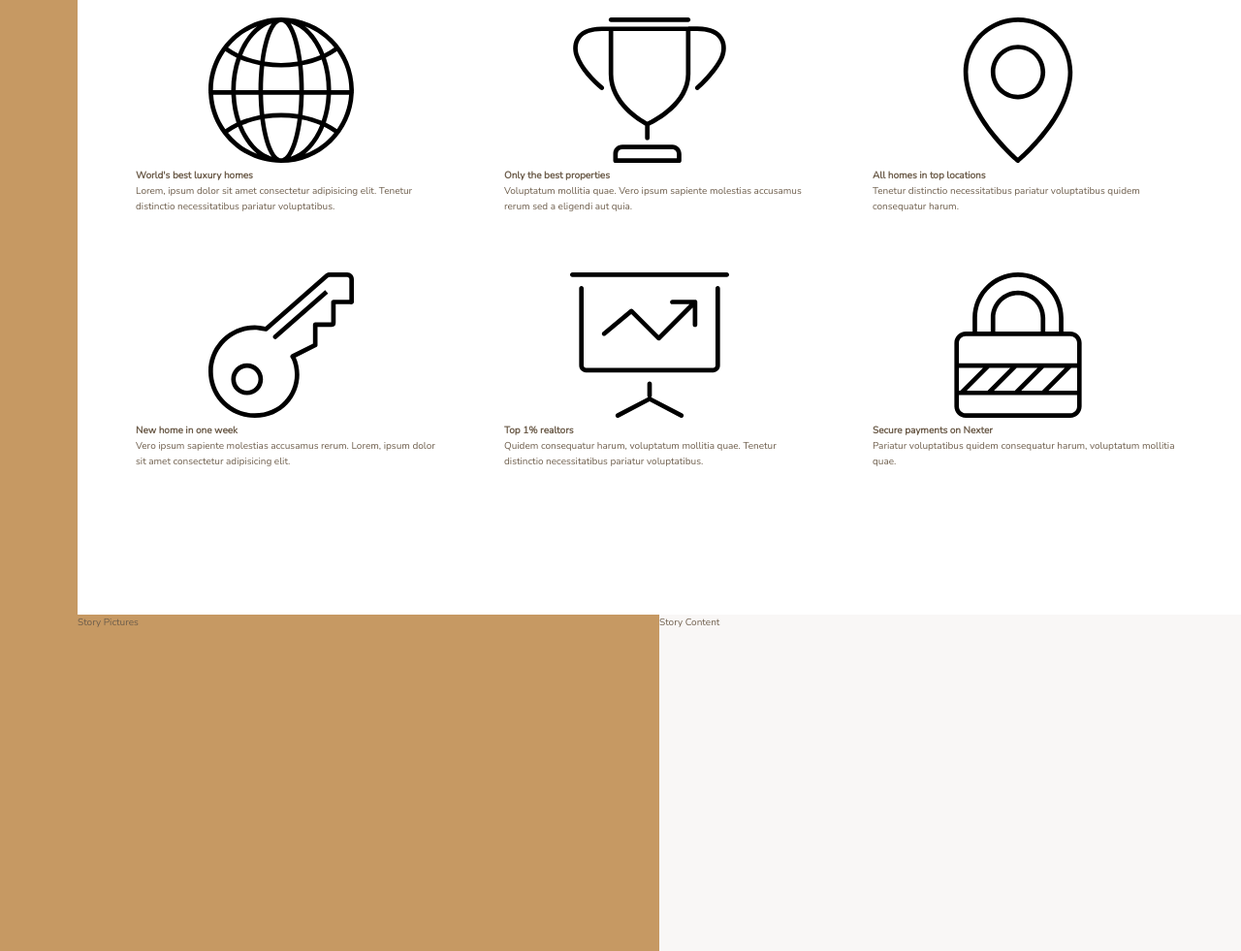
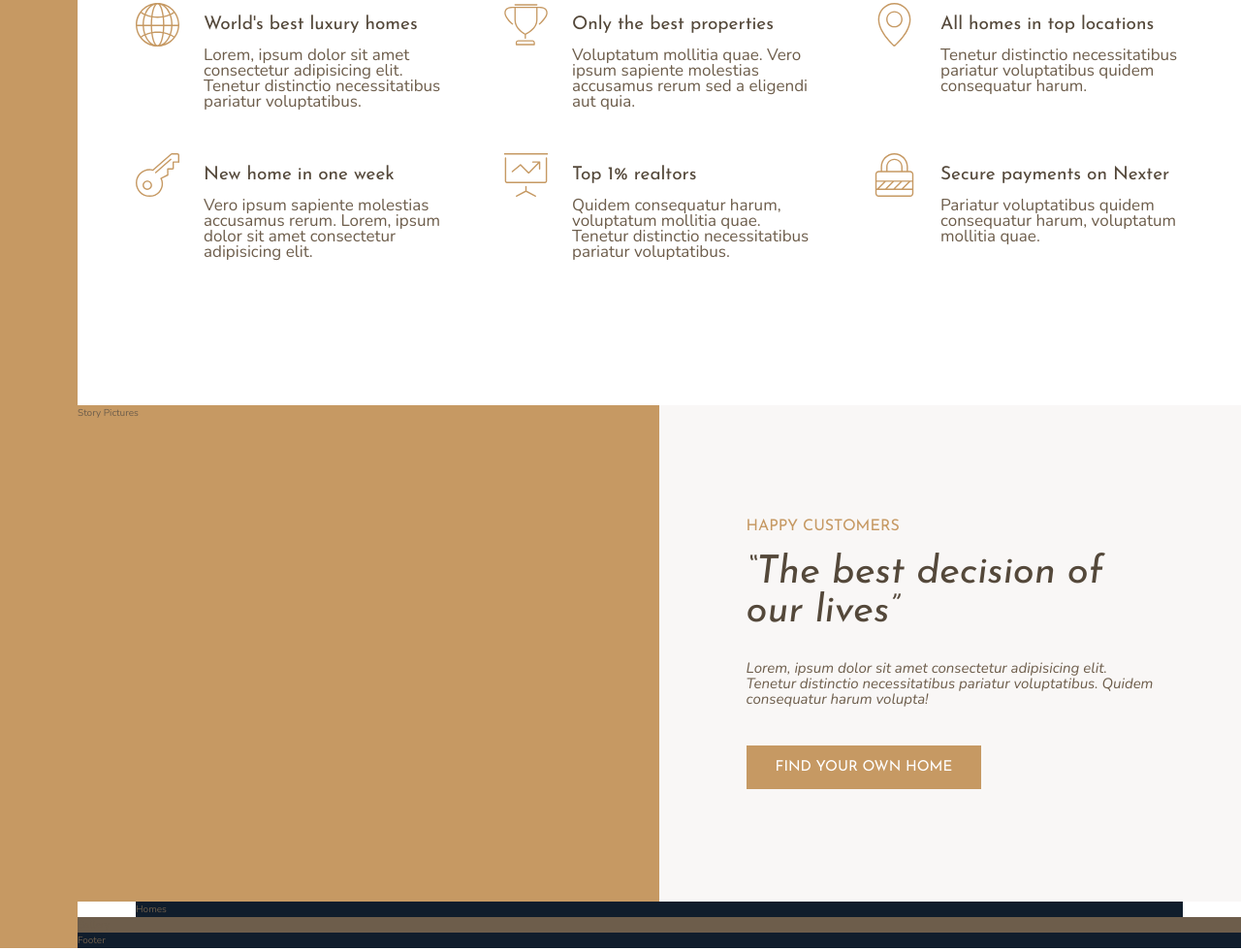
Before and after one commit to tsirianni/Nexter-realState-landingPage, a website: page index.html in a window 1280 px wide. Shown: the part 772-1753 px from the top of the page at 97% size. Drawn offline with nearby package versions, Linux system fonts and the light colour scheme.

Commit message:
Sory section | right side finished

```diff
--- a/index.html
+++ b/index.html
@@ -29,7 +29,7 @@
                 <svg class="feature__icon">
                     <use xlink:href="image/sprite.svg#icon-global"></use>
                 </svg>
-                <h4 class="heading-4">World's best luxury homes</h4>
+                <h4 class="heading-4 heading-4--dark">World's best luxury homes</h4>
                 <p class="feature__text">
                     Lorem, ipsum dolor sit amet consectetur adipisicing elit. Tenetur distinctio necessitatibus pariatur voluptatibus.
                 </p>
@@ -39,7 +39,7 @@
                 <svg class="feature__icon">
                     <use xlink:href="image/sprite.svg#icon-trophy"></use>
                 </svg>
-                <h4 class="heading-4">Only the best properties</h4>
+                <h4 class="heading-4 heading-4--dark">Only the best properties</h4>
                 <p class="feature__text">
                     Voluptatum mollitia quae. Vero ipsum sapiente molestias accusamus rerum sed a eligendi aut quia.
                 </p>
@@ -49,7 +49,7 @@
                 <svg class="feature__icon">
                     <use xlink:href="image/sprite.svg#icon-map-pin"></use>
                 </svg>
-                <h4 class="heading-4">All homes in top locations</h4>
+                <h4 class="heading-4 heading-4--dark">All homes in top locations</h4>
                 <p class="feature__text">
                     Tenetur distinctio necessitatibus pariatur voluptatibus quidem consequatur harum.
                 </p>
@@ -59,7 +59,7 @@
                 <svg class="feature__icon">
                     <use xlink:href="image/sprite.svg#icon-key"></use>
                 </svg>
-                <h4 class="heading-4">New home in one week</h4>
+                <h4 class="heading-4 heading-4--dark">New home in one week</h4>
                 <p class="feature__text">
                     Vero ipsum sapiente molestias accusamus rerum. Lorem, ipsum dolor sit amet consectetur adipisicing elit.
                 </p>
@@ -69,7 +69,7 @@
                 <svg class="feature__icon">
                     <use xlink:href="image/sprite.svg#icon-presentation"></use>
                 </svg>
-                <h4 class="heading-4">Top 1% realtors</h4>
+                <h4 class="heading-4 heading-4--dark">Top 1% realtors</h4>
                 <p class="feature__text">
                     Quidem consequatur harum, voluptatum mollitia quae. Tenetur distinctio necessitatibus pariatur voluptatibus.
                 </p>
@@ -79,7 +79,7 @@
                 <svg class="feature__icon">
                     <use xlink:href="image/sprite.svg#icon-lock"></use>
                 </svg>
-                <h4 class="heading-4">Secure payments on Nexter</h4>
+                <h4 class="heading-4 heading-4--dark">Secure payments on Nexter</h4>
                 <p class="feature__text">
                     Pariatur voluptatibus quidem consequatur harum, voluptatum mollitia quae.
                 </p>
@@ -92,7 +92,12 @@
         </div>
 
         <div class="story__content">
-            Story Content
+            <h3 class="heading-3 mb-small">Happy Customers</h3>
+            <h2 class="heading-2 heading-2--dark mb-medium">&ldquo;The best decision of our lives&rdquo;</h2>
+            <p class="story__text">
+                Lorem, ipsum dolor sit amet consectetur adipisicing elit. Tenetur distinctio necessitatibus pariatur voluptatibus. Quidem consequatur harum volupta!
+            </p>
+            <button class="btn">Find your own home</button>
         </div>
 
         <section class="homes">
--- a/sass/abstracts/_features.scss
+++ b/sass/abstracts/_features.scss
@@ -4,6 +4,29 @@
   margin: 15rem 0;
 
   display: grid;
-  grid-template-columns: repeat(3, 1fr);
+  // grid-template-columns: repeat(3, 1fr);
+  grid-template-columns: repeat(auto-fit, minmax(25rem, 1fr));
   grid-gap: 6rem;
+  align-items: start;
 }
+
+
+.feature {
+  display: grid;
+  grid-template-columns: min-content 1fr;
+  grid-row-gap: 1.5rem;
+  grid-column-gap: 2.5rem;
+
+  &__icon {
+    fill: $primary;
+    width: 4.5rem;
+    height: 4.5rem;
+    grid-row: 1 / span 2;
+    transform: translateY(-1.5rem);
+  }
+
+  &__text {
+    font-size: 1.7rem;
+  }
+
+}
--- a/sass/abstracts/_typography.scss
+++ b/sass/abstracts/_typography.scss
@@ -0,0 +1,31 @@
+.heading-1 {
+  @extend %headings;
+}
+
+.heading-2 {
+  @extend %headings;
+  font-size: 4rem;
+  font-style: italic;
+  line-height: 1;
+
+  &--light { color: $grey-light-1;}
+
+  &--dark { color: $grey-dark-1;}
+}
+
+.heading-3 {
+  @extend %headings;
+
+  font-size: 1.6rem;
+  color: $primary;
+  text-transform: uppercase;
+}
+
+.heading-4 {
+  @extend %headings;
+  font-size: 1.9rem;
+
+  &--light { color: $grey-light-1;}
+
+  &--dark { color: $grey-dark-1;}
+}
--- a/sass/abstracts/_variables.scss
+++ b/sass/abstracts/_variables.scss
@@ -10,6 +10,8 @@ $grey-light-2: #aaa;
 $grey-dark-1: #54483A;
 $grey-dark-2: #6D5D4B;
 
+$white: #ffffff;
+
 // FONT VARIABLES
 $font-primary: 'Nunito', sans-serif;
 $font-display: 'Josefin Sans', sans-serif;
--- /dev/null
+++ b/sass/components/_buttons.scss
@@ -0,0 +1,16 @@
+.btn {
+  background-color: $primary;
+  color: $white;
+  border: none;
+  border-radius: 0;
+  font-family: $font-display;
+  font-size: 1.5rem;
+  text-transform: uppercase;
+  padding: 1.5rem 3rem;
+  cursor: pointer;
+  transition: all .2s;
+
+  &:hover {
+    background-color: $primary-dark;
+  }
+}
--- a/sass/components/_story.scss
+++ b/sass/components/_story.scss
@@ -1,4 +1,5 @@
 .story {
+
 
   &__pictures {
     background-color: $primary;
@@ -6,8 +7,20 @@
   }
 
   &__content {
+    display: flex;
+    flex-direction: column;
+    justify-content: center;
+    align-items: flex-start;
+
     background-color: $grey-light-1;
     grid-column: col-start 5 / full-end;
+    padding: 6rem 7vw;
+  }
+
+  &__text {
+    font-size: 1.5rem;
+    font-style: italic;
+    margin-bottom: 4rem;
   }
 
 }
--- a/sass/main.scss
+++ b/sass/main.scss
@@ -3,12 +3,15 @@
 @import "./abstracts/typography";
 @import "./abstracts/features";
 @import "./abstracts/base";
+@import "./abstracts/placeholders";
+@import "./abstracts/utilities";
 
 // Components
 @import "./components/sidebar";
 @import "./components/realtors";
 @import "./components/story";
 @import "./components/gallery";
+@import "./components/buttons";
 
 // Sections
 @import "./sections/header";
```
Also changed, not shown: sass/abstracts/_base.scss (+6 -7 lines), css/style.css.
